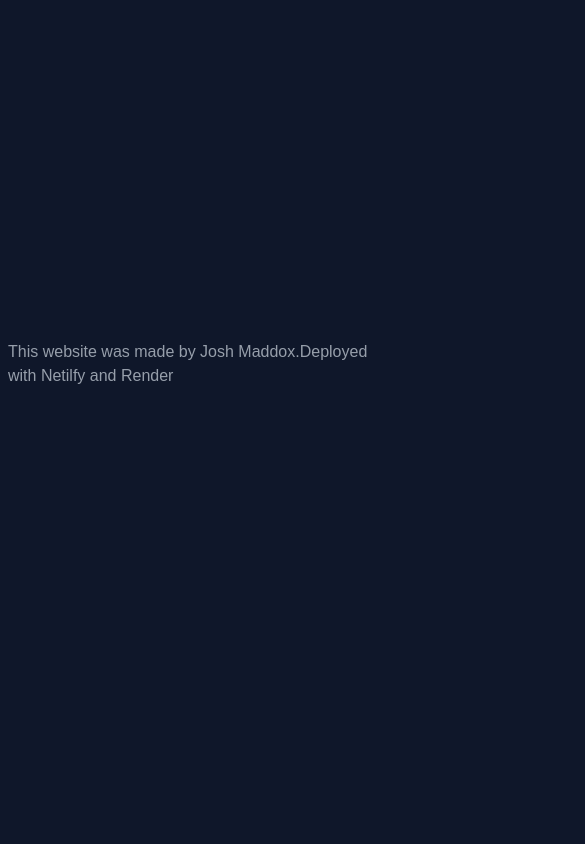
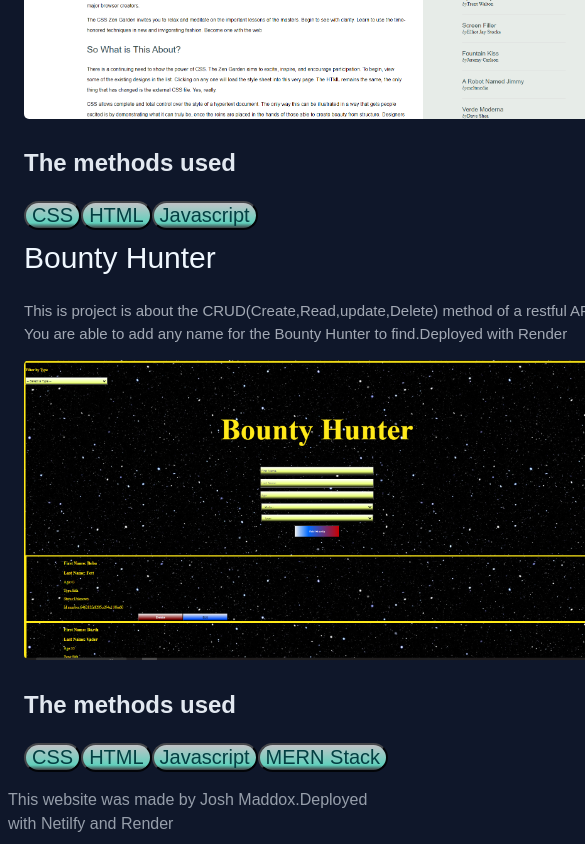
Before and after one commit to Maddog556/Portfolio, a React (Vite) app in the folder ShowOff/client/: page / in a window 390 px wide. Shown: the part 2773-3617 px from the top of the page, 585 px wide, since content can reach past the window. Before the commit the page ends 3169 px from the top, so only its background shows below. Built offline with nearby package versions, Linux system fonts and the light colour scheme.

Commit message:
moblie friendly

```diff
--- a/ShowOff/client/src/App.css
+++ b/ShowOff/client/src/App.css
@@ -9,4 +9,5 @@
 #footer{
     color: aliceblue;
     opacity: 60%;
+    padding-top: 1rem;
 }
--- a/ShowOff/client/src/css/Experience.css
+++ b/ShowOff/client/src/css/Experience.css
@@ -120,3 +120,6 @@
   height:10.625rem;
   border-radius: 0.313rem;
 }
+@media(max-width: 600px){
+
+}
--- a/ShowOff/client/src/css/Home.css
+++ b/ShowOff/client/src/css/Home.css
@@ -75,3 +75,24 @@
 .answers{
     opacity: 70%;
 }
+
+@media(max-width: 600px){
+    .pushDiv{
+        padding-left: 0%;
+    }
+    .title-box{
+        position:absolute;
+    }
+    #section-1{
+        padding-top: 27rem;
+    }
+    .body{
+        padding-left: 1rem;
+        padding-right: 1rem;
+    }
+    .icons{
+        justify-content: flex-end;
+        padding-top: 1rem;
+        margin: 0rem;
+    }
+}
```
